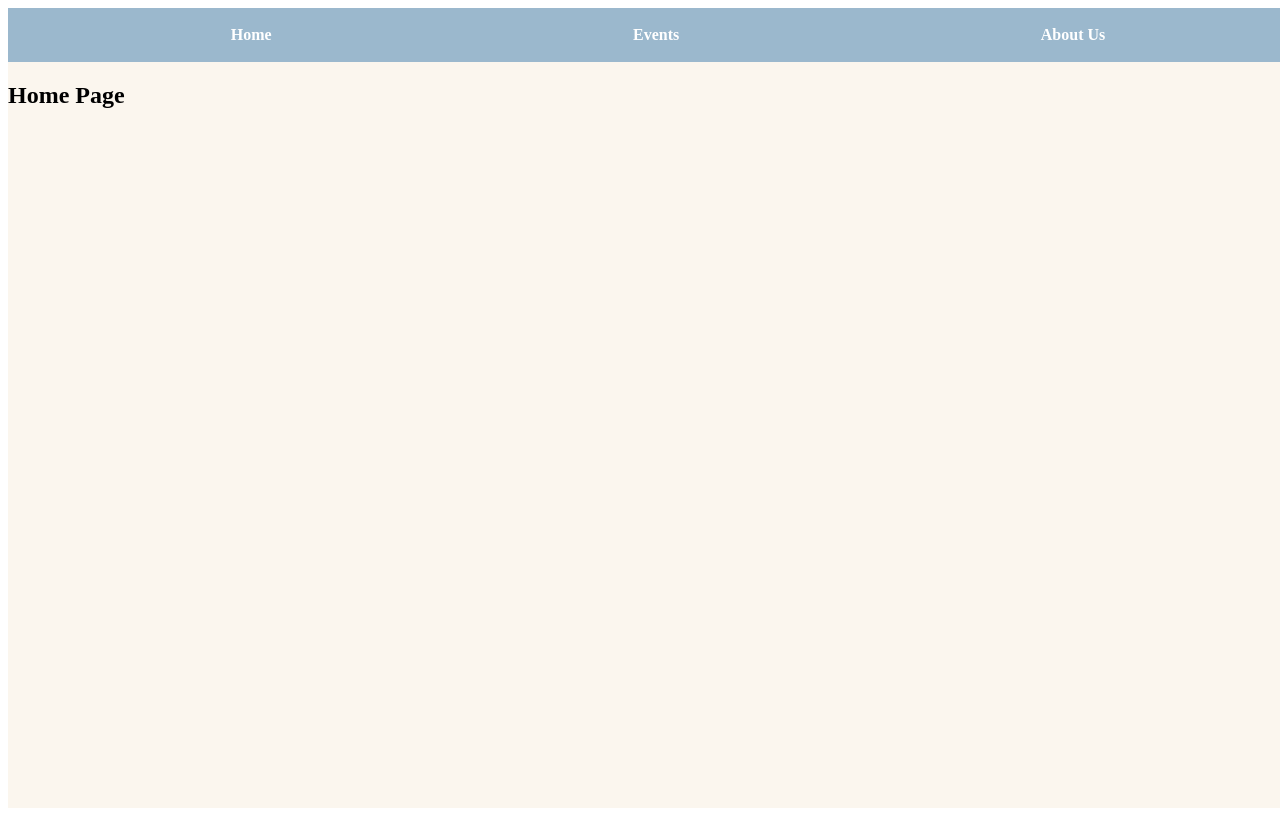
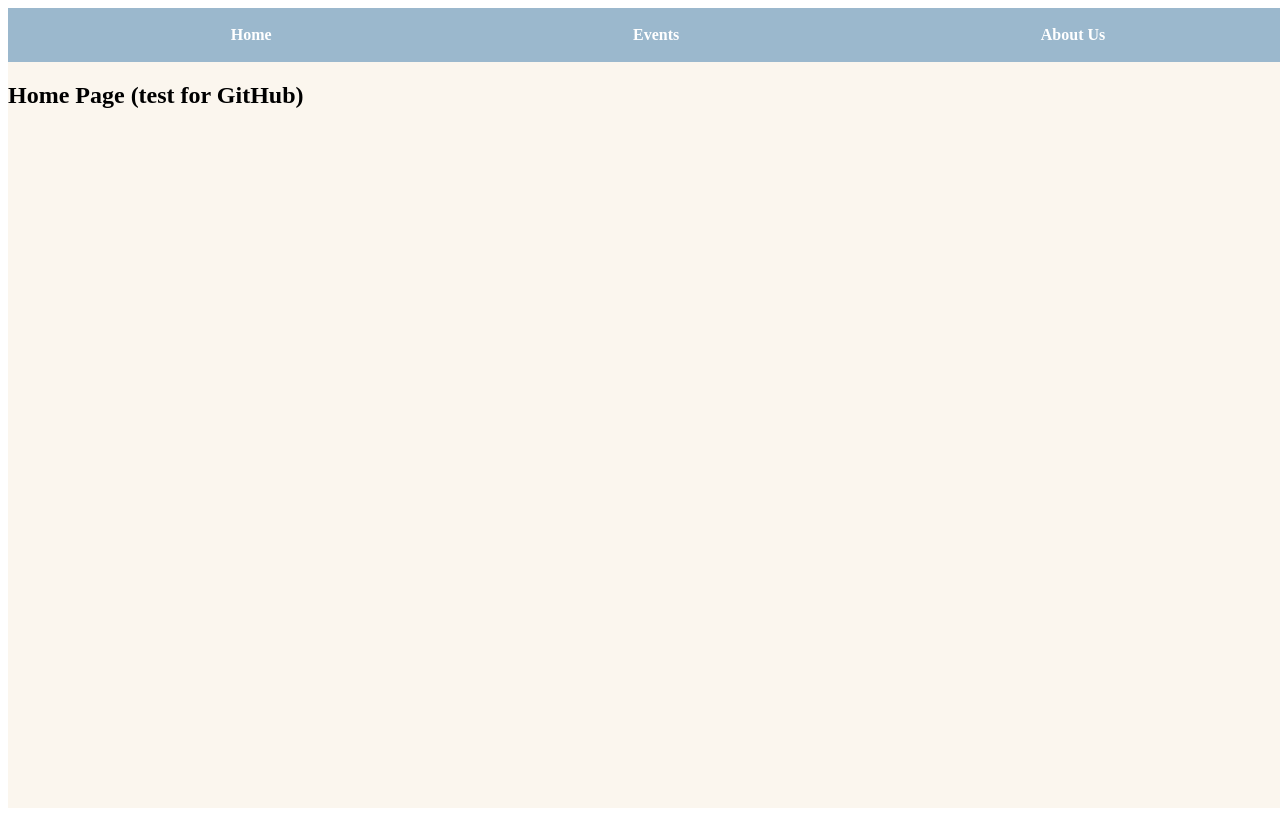
Before and after one commit to sidiBtr/CSCI480-project, a React (Vite) app in the folder frontend/: page / in a window 1280 px wide. Built offline with nearby package versions, Linux system fonts and the light colour scheme.

Commit message:
Test for GitHub

```diff
--- a/frontend/src/pages/Home.jsx
+++ b/frontend/src/pages/Home.jsx
@@ -4,7 +4,7 @@ import './homePage.css'
 export default function Home() {
   return (
     <div>
-      <h2>Home Page</h2>
+      <h2>Home Page (test for GitHub)</h2>
     </div>
   )
 }
```
